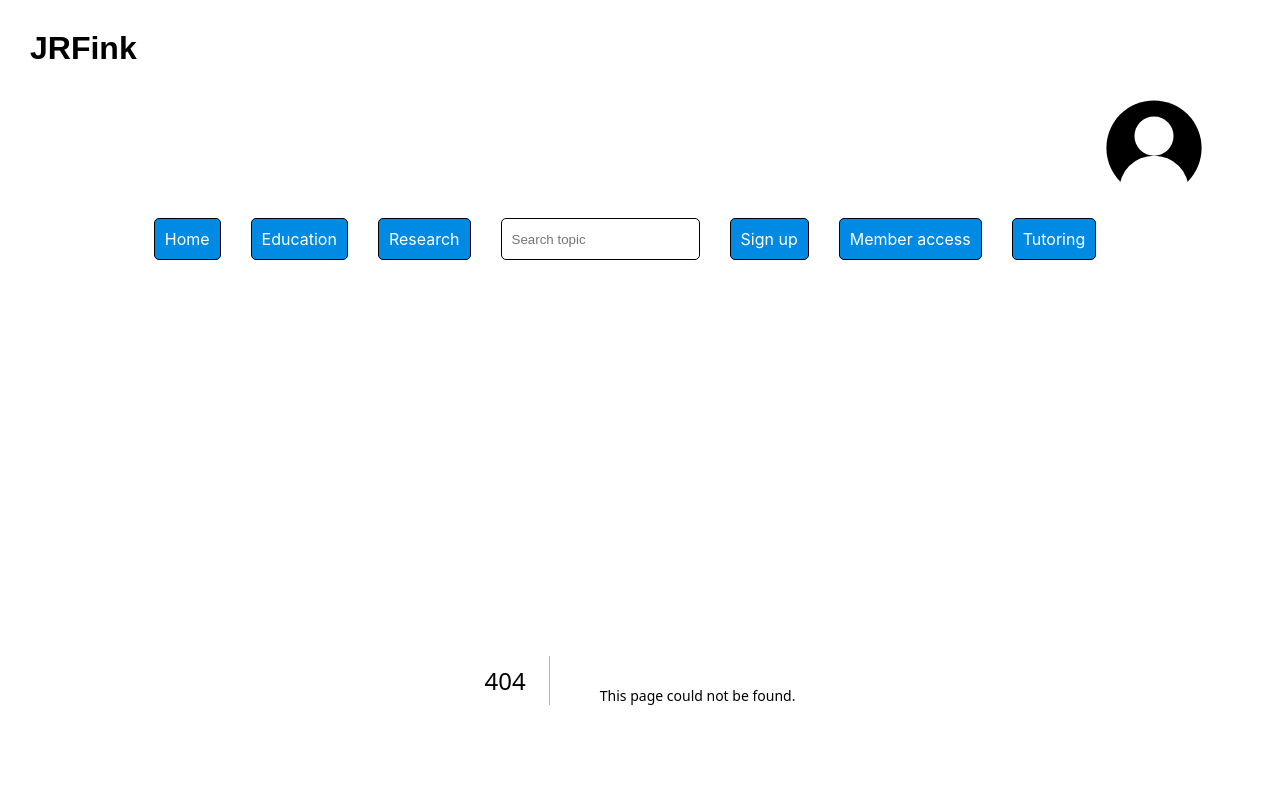
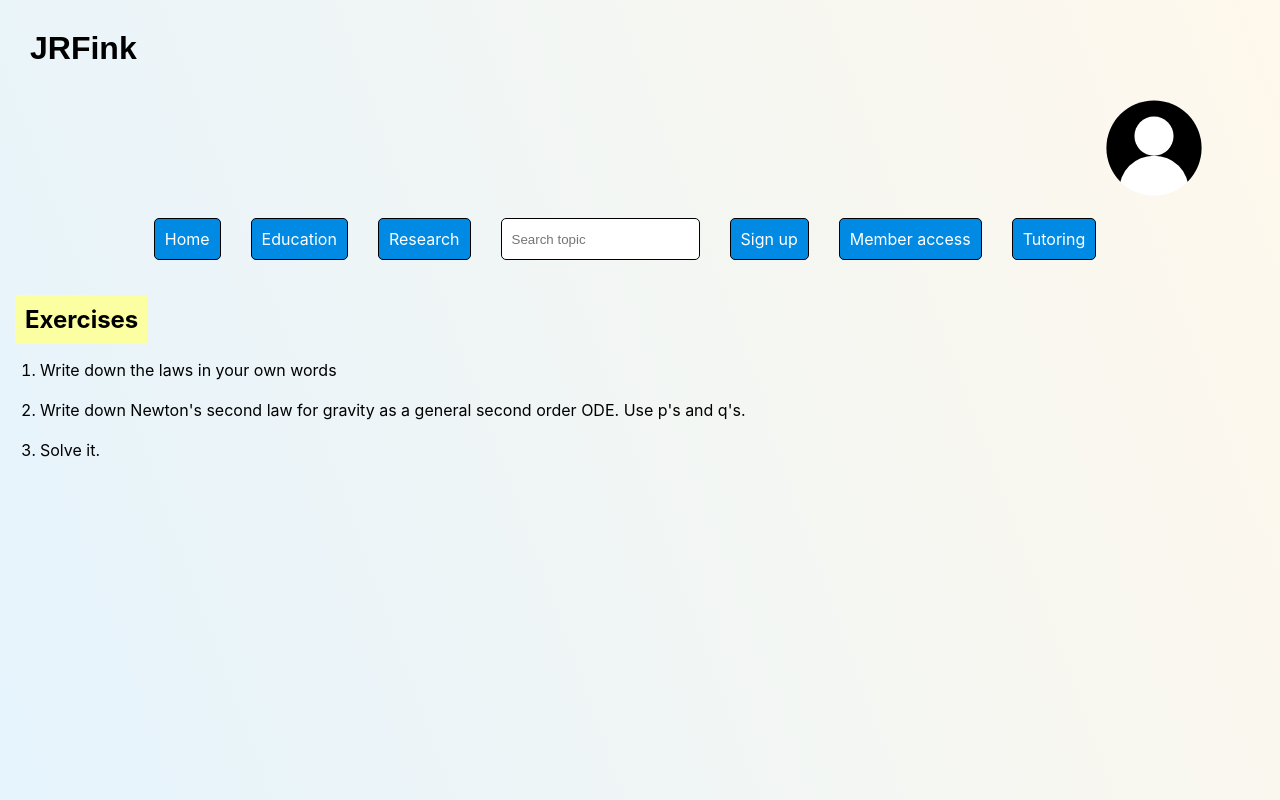
Before and after one commit to JRFink/jrfphyspagesnew, a Next.js app: page /exercises/gp1/applnlex in a window 1280 px wide. Before the commit this address had no page. Shown: the top 800 px of the page. Built offline with nearby package versions, Linux system fonts and the light colour scheme.

Commit message:
Create applnlex.tsx

```diff
--- /dev/null
+++ b/pages/exercises/gp1/applnlex.tsx
@@ -0,0 +1,20 @@
+import style from '@/styles/general.module.css';
+ import { useState } from 'react';
+ import Exerciseheading from '@/pages/components/exerciseheading';
+
+ const ApplnlEx = () => {
+
+   return (
+     <div>
+         <Exerciseheading />
+ <ol className={style.exerciseOl}>
+             <li>Write down the  laws in your own words</li>
+             <br></br>
+             <li>Write down Newton&#39;s second law for gravity as a general second order ODE. Use p&#39;s and q&#39;s.</li>
+             <br></br>
+             <li>Solve it.</li>
+   </ol>
+   </div>
+ );
+}
+ export default ApplnlEx;
```
